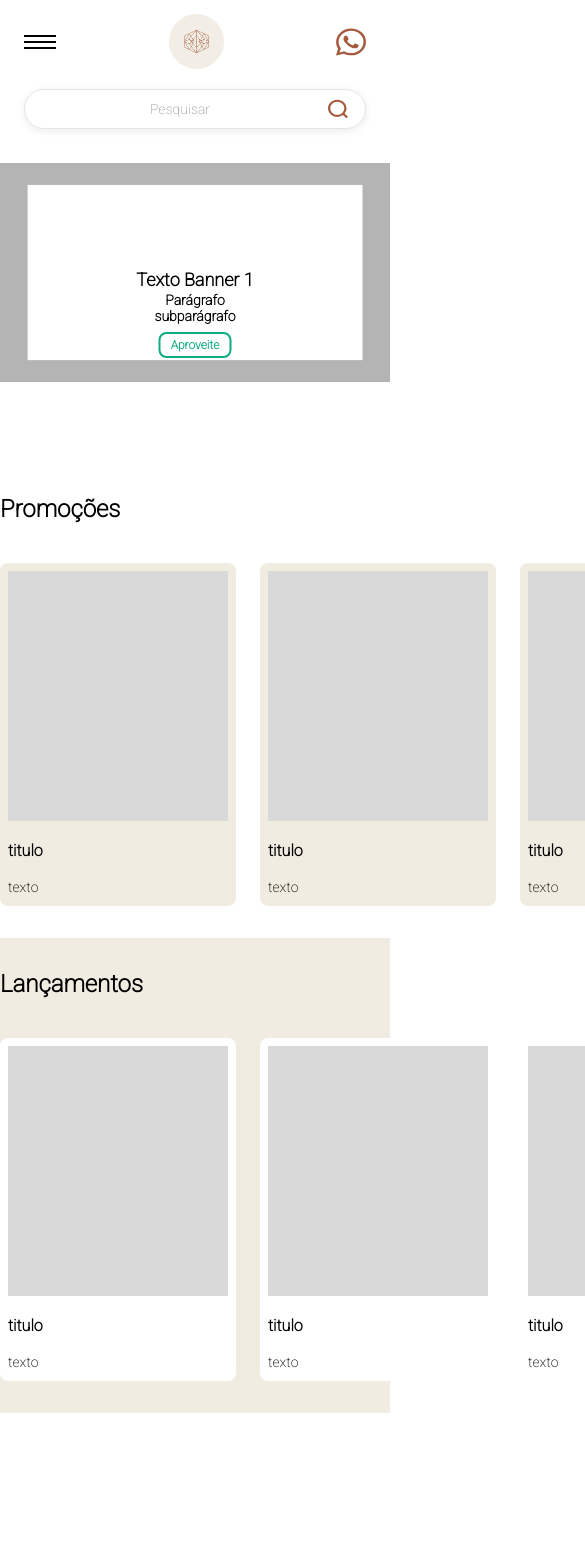
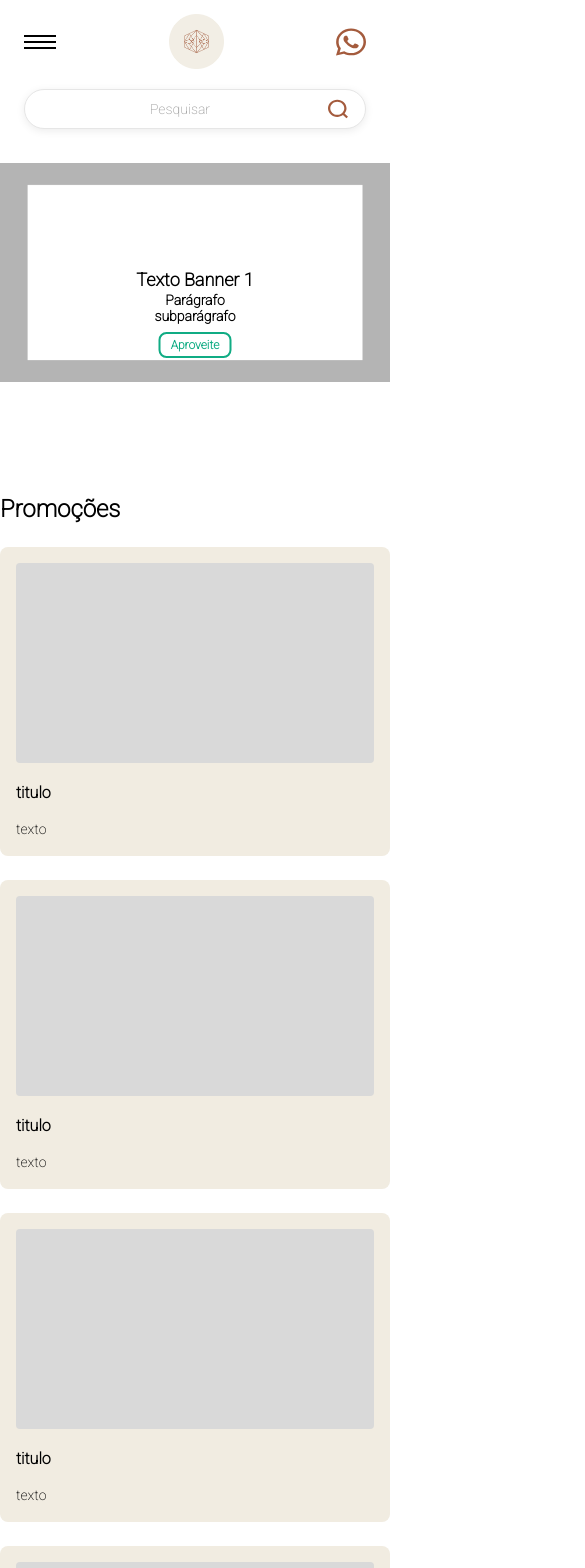
Before and after one commit to andrademachado/prototipo_site, a React (Vite) app: page / in a window 390 px wide. Shown: the top 1568 px of the page, 585 px wide, since content can reach past the window. Before the commit the page ends 1413 px from the top, so only its background shows below. Built offline with nearby package versions, Linux system fonts and the light colour scheme; a web font is replaced by a local one.

Commit message:
Responsividade das Seções de Product e ProductList

```diff
--- a/src/components/Product/style.ts
+++ b/src/components/Product/style.ts
@@ -6,6 +6,17 @@ export const Card = styled.div`
     border-radius: 8px;
     padding: 8px;
     position: relative;
+
+    @media (max-width: 1023px) {
+        padding: 16px; // mais espaço interno – isso dá a borda branca/bege
+        img {
+            width: 100%;          // ocupa toda a largura do card
+            height: auto;         // mantém proporção
+            max-height: 200px;    // limite para não ficar enorme
+            object-fit: cover;    // preenche o espaço, cortando se necessário
+            border-radius: 4px;   // (opcional) arredonda levemente
+        }
+    }
 `
 export const Titulo = styled.h3`
     font-weight: bold;
--- a/src/components/ProductsLists/index.tsx
+++ b/src/components/ProductsLists/index.tsx
@@ -8,7 +8,7 @@ export type Props ={
 }
 
 const ProductsLists = ({ background, title}: Props) => (
-    <>
+
         <Container background={background}>
         <div className="container">
         <h2>{title}</h2>
@@ -20,7 +20,6 @@ const ProductsLists = ({ background, title}: Props) => (
         </List >
         </div>
         </Container>
-    </>
 )
 
 export default ProductsLists
--- a/src/components/ProductsLists/styles.ts
+++ b/src/components/ProductsLists/styles.ts
@@ -12,15 +12,28 @@ export const Container = styled.section<Omit<Props, 'title'>>`
     ${Card}{
         background-color: ${(props) =>
         props.background === 'beige' ? cores.branco : cores.bege};
-
     }
-
+    @media (max-width: 1023px) {
+        margin-bottom: 24px;
+    }
 `
 export const List = styled.ul`
     display: grid;
     grid-template-columns: 1fr 1fr 1fr 1fr;
     column-gap: 24px;
     margin-top: 40px;
+
+    @media (max-width: 1023px) {
+        grid-template-columns: 1fr 1fr;
+        column-gap: 24px;    /* mesmo gap do desktop */
+        margin-top: 24px;    /* um pouco menor que desktop */
+        row-gap: 24px;       /* espaço entre as linhas */
+    }
+
+    @media (min-width: 375px) and (max-width: 563px){
+        grid-template-columns: 1fr ;
+    }
+
 `
 
 export const Title = styled.h2`
```
